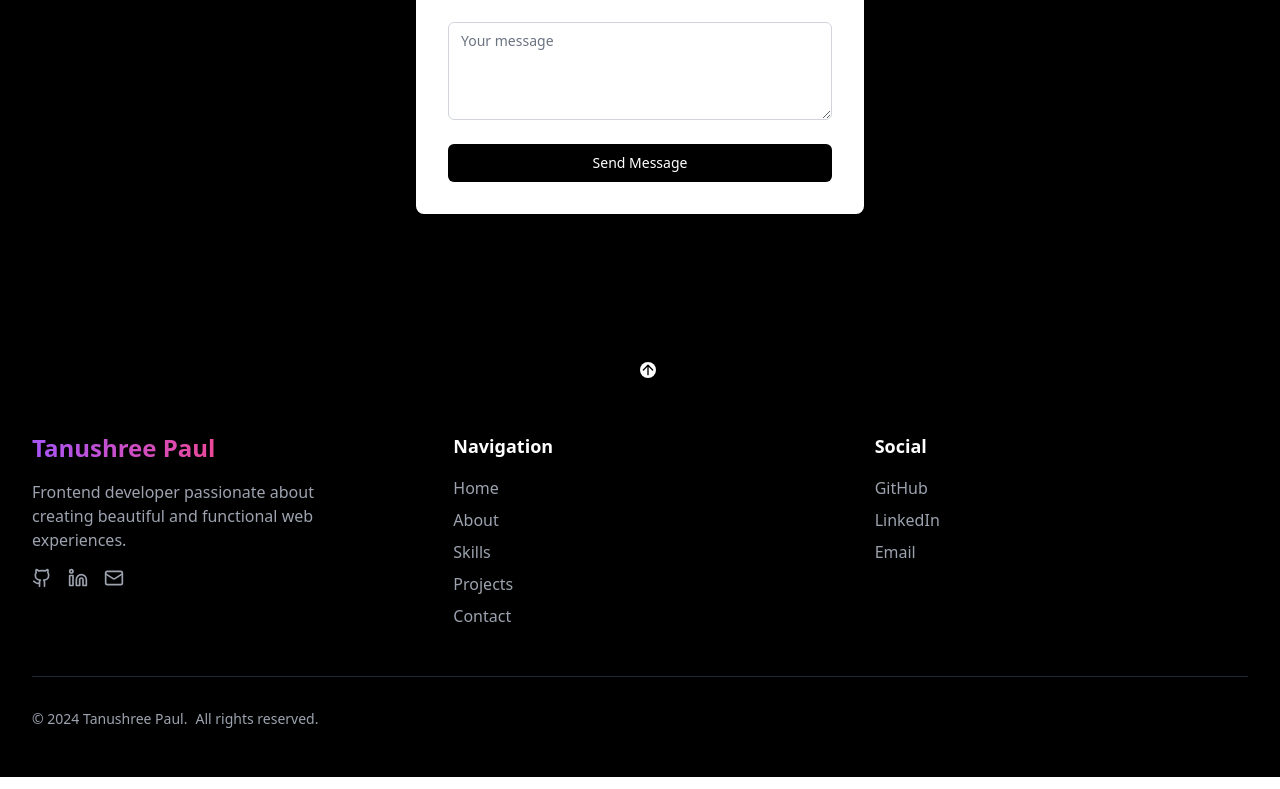
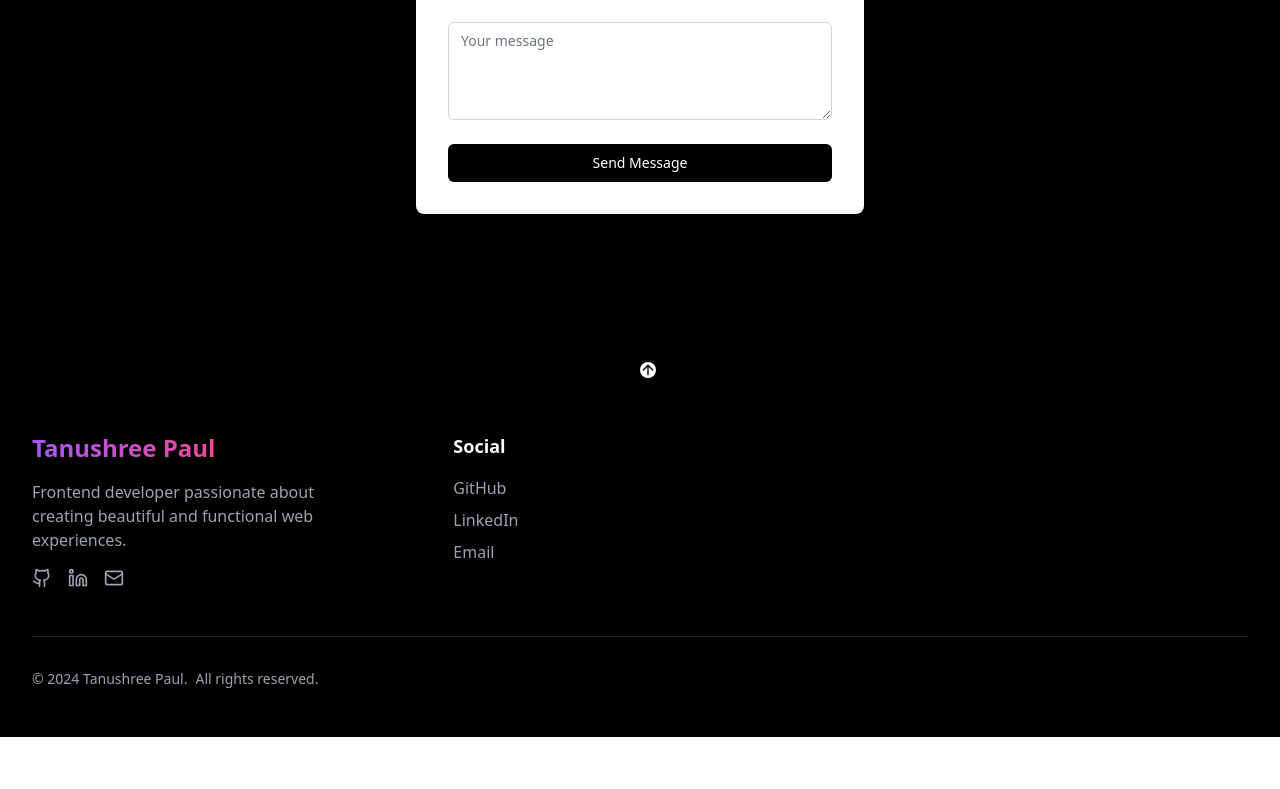
Before and after one commit to tanu0604/MyPortfolio, a React (Vite) app: page /contact in a window 1280 px wide. Shown: the part 416-1205 px from the top of the page. Built offline with nearby package versions, Linux system fonts and the light colour scheme.

Commit message:
Update Footer.jsx

```diff
--- a/src/components/Footer/Footer.jsx
+++ b/src/components/Footer/Footer.jsx
@@ -9,16 +9,16 @@ export default function Footer() {
 
   const footerLinks = [
     {
-      title: "Navigation",
-      links: [
-        { name: "Home", href: "/" },
-        { name: "About", href: "/about" },
-        { name: "Skills", href: "/skills" },
-        { name: "Projects", href: "/project" },
-        { name: "Contact", href: "/contact" },
-      ],
-    },
-    {
+    //   title: "Navigation",
+    //   links: [
+    //     { name: "Home", href: "/" },
+    //     { name: "About", href: "/about" },
+    //     { name: "Skills", href: "/skills" },
+    //     { name: "Projects", href: "/project" },
+    //     { name: "Contact", href: "/contact" },
+    //   ],
+    // },
+    // {
       title: "Social",
       links: [
         { name: "GitHub", href: "https://github.com/tanu0604" },
```
